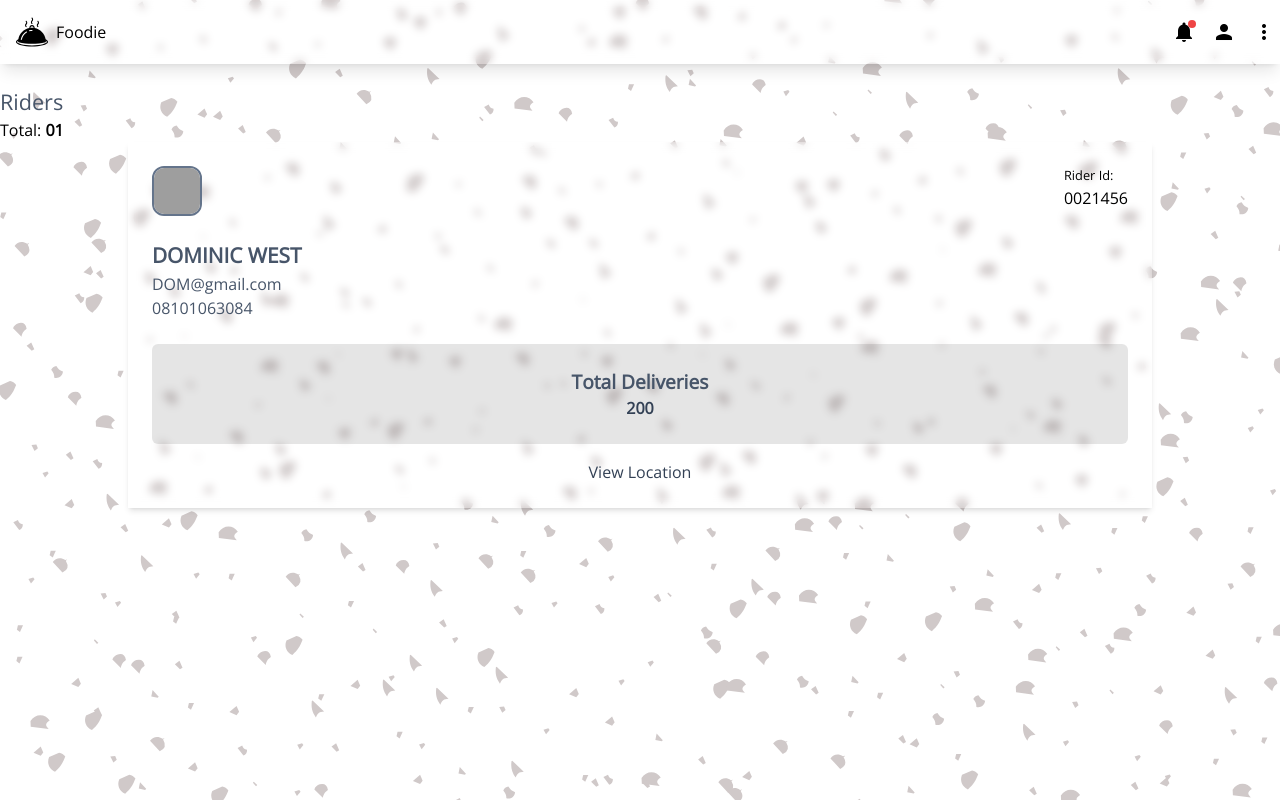
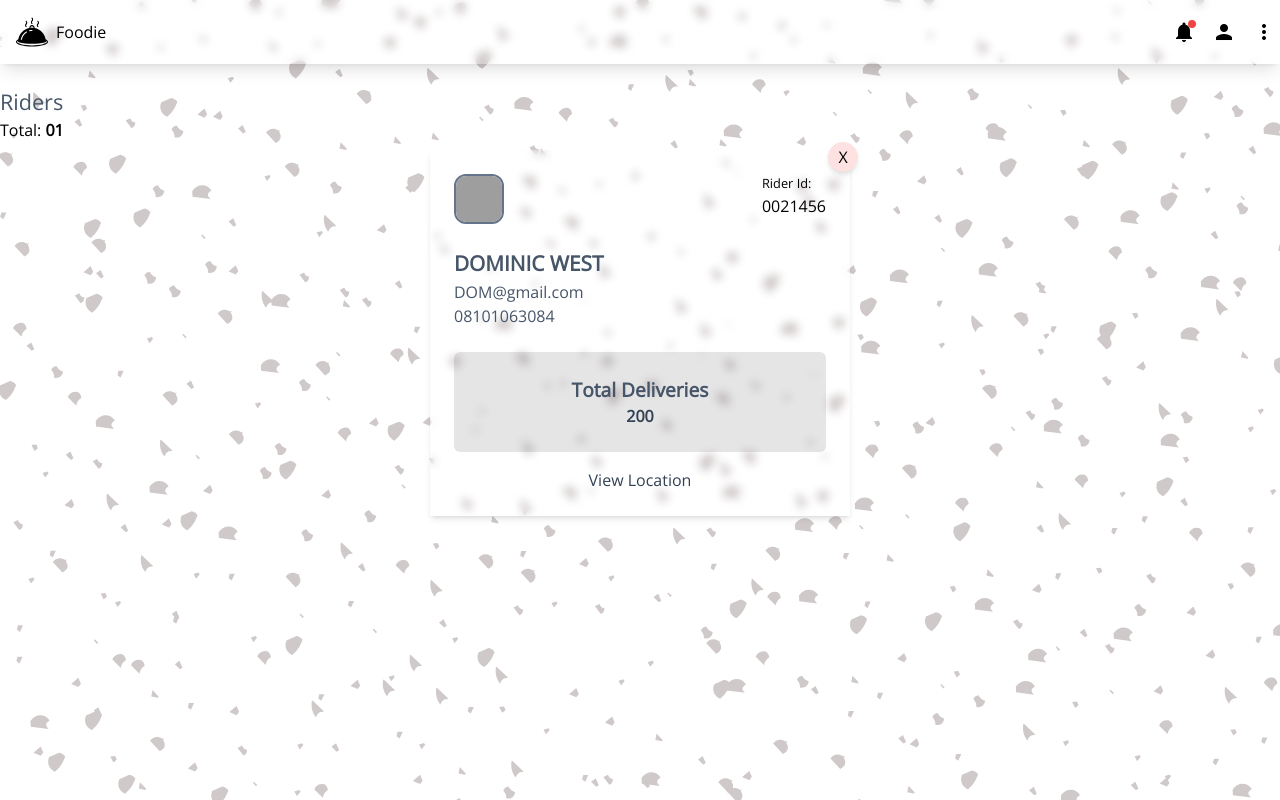
Before and after one commit to dom-codex/Foodapp-admin-frontend, a React (Create React App) app: page / in a window 1280 px wide. Built offline with nearby package versions, Linux system fonts and the light colour scheme; grey boxes are pictures that could not be loaded.

Commit message:
Add rider remove button

```diff
--- a/src/components/rider.js
+++ b/src/components/rider.js
@@ -2,7 +2,8 @@ import React from 'react';
 
 const Rider = () => {
   return (
-    <div className="p-6 bg-white/5 backdrop-blur-sm shadow-md w-[80%] mx-auto">
+    <div className="p-6 bg-white/5 backdrop-blur-sm shadow-md w-[80%] mx-auto   rounded-sm my-2 max-w-[420px] relative ">
+      <button className="absolute -top-[8px] -right-[8px] w-[30px] h-[30px] rounded-[15px] shadow-md z-50 bg-red-100">X</button>
       <div className="flex justify-between">
         <img
           className="h-[50px] w-[50px] rounded-[12px] border-2 border-slate-500"
```
